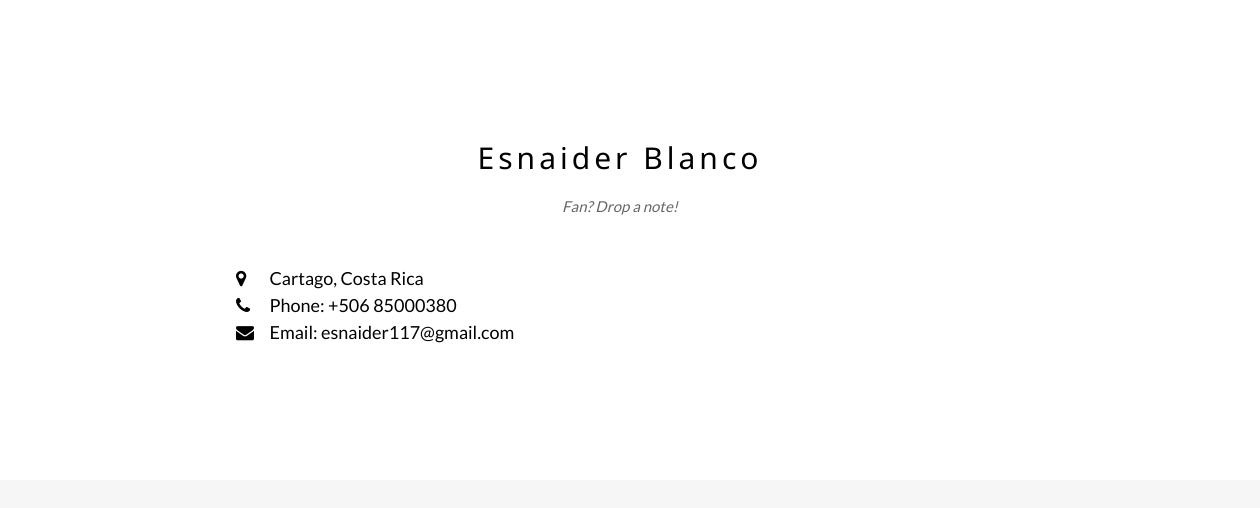
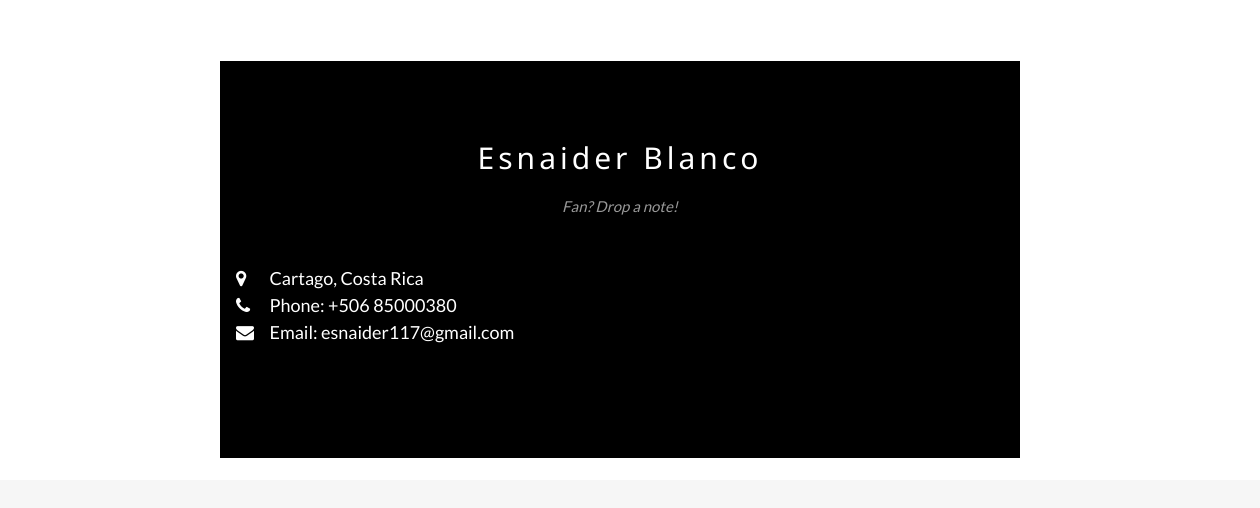
Before and after one commit to esnaider-blanco/resumenGestionandoEticamenteProyectos, a plain HTML site: page index.html in a window 1280 px wide. Shown: the part 548-1056 px from the top of the page, 20-1280 px from the left. Drawn offline with nearby package versions, Linux system fonts and the light colour scheme.

Commit message:
change color contact section

```diff
--- a/index.html
+++ b/index.html
@@ -112,7 +112,7 @@ body {font-family: "Lato", sans-serif}
   </div>
 
   <!-- The Contact Section -->
-  <div class="w3-container w3-content w3-padding-64" style="max-width:800px" id="contact">
+  <div class="w3-container w3-content w3-padding-64 w3-black" style="max-width:800px" id="contact">
     <h2 class="w3-wide w3-center">Esnaider Blanco</h2>
     <p class="w3-opacity w3-center"><i>Fan? Drop a note!</i></p>
     <div class="w3-row w3-padding-32">
```
